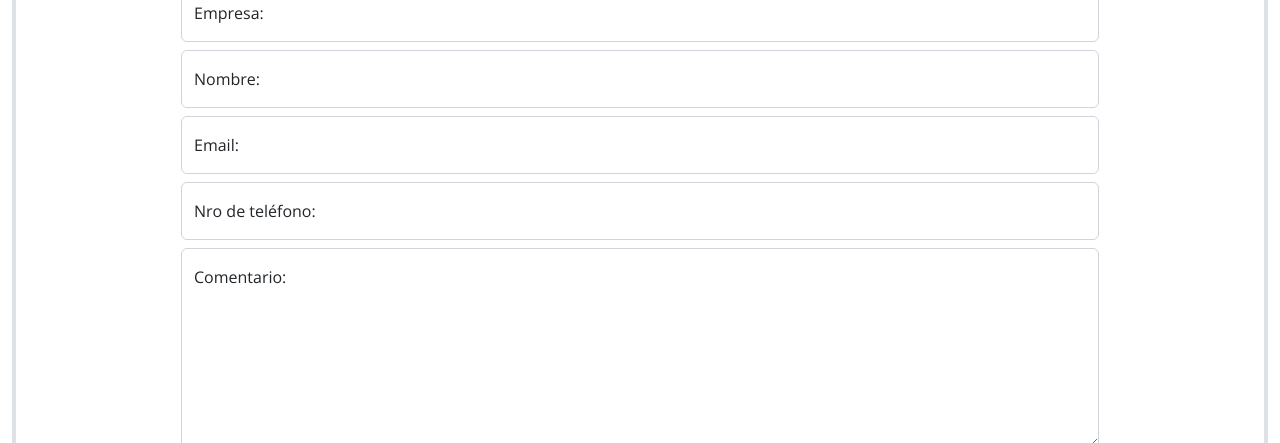
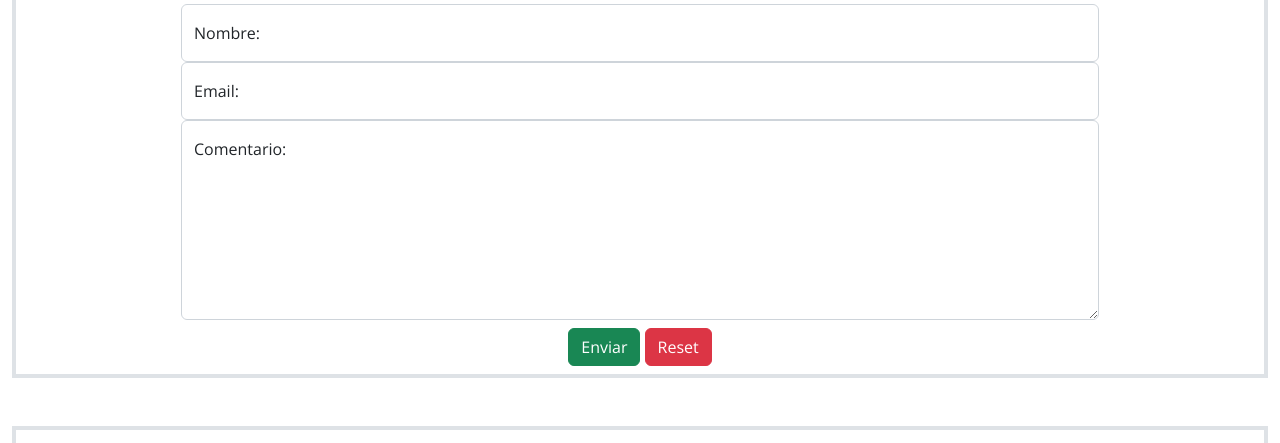
Before and after one commit to AlvaroRK/Medano-Ruiz-Kuschill, a website: page pages/contacto.html in a window 1280 px wide. Shown: the part 214-657 px from the top of the page. Drawn offline with nearby package versions, Linux system fonts and the light colour scheme.

Commit message:
1.6 cambios de la 3er entrega del proyecto final

```diff
--- a/pages/contacto.html
+++ b/pages/contacto.html
@@ -77,11 +77,6 @@
         <form action="" class="col container-xl col-12 border border-4 my-4 d-flex flex-column justify-content-between">
                 <h2 class="text-center my-4">Envíenos su consulta</h2>
 
-                <div class="form-floating w-75 m-auto ">
-                    <input type="text" class="form-control" id="floatingEmpresa" placeholder="Empresa:">
-                    <label for="floatingEmpresa">Empresa:</label>
-                  </div>  <!-- empresa -->
-
                 <div class="form-floating w-75 m-auto">
                     <input type="text" class="form-control" id="floatingName" placeholder="Nombre:">
                     <label for="floatingName">Nombre:</label>
@@ -93,15 +88,8 @@
                     <label for="floatingInput">Email:</label>
                 </div>  <!-- email -->
 
-
                 <div class="form-floating w-75 m-auto">
-                    <input type="tel" class="form-control" id="floatingPassword" placeholder="Password">
-                    <label for="floatingPassword">Nro de teléfono:</label>
-                </div>  <!-- teléfono -->
-
-
-                <div class="form-floating w-75 m-auto">
-                    <textarea class="form-control" placeholder="Leave a comment here" id="floatingTextarea2" style="height: 200px"></textarea>
+                    <textarea class="form-control t-area" placeholder="Leave a comment here" id="floatingTextarea2" style="height: 200px"></textarea>
                     <label for="floatingTextarea2">Comentario:</label>
                 </div>  <!-- texto -->
 
--- a/scss/layout/_footer.scss
+++ b/scss/layout/_footer.scss
@@ -1,7 +1,6 @@
 /* <-----Footer------> */
 
 .footer{
-    grid-area: footer;
     position: relative;
     width: 100%;
     height: 15vh;
--- a/scss/layout/_grid.scss
+++ /dev/null
@@ -1,10 +0,0 @@
-#grid{
-    display: grid;
-    grid-template-areas:
-    "header"
-    "main"
-    "footer";
-
-    grid-template-rows: 10vh 100% 0;
-    grid-template-columns: auto;
-}
--- a/scss/layout/_header.scss
+++ b/scss/layout/_header.scss
@@ -1,8 +1,7 @@
 /* -----HEADER----- */
 
 #inicio{
-    grid-area: header;
-
+    padding: 1em;
     background-image:$gradHeader ;
     display: flex;
     justify-content: space-around;
--- a/scss/main.scss
+++ b/scss/main.scss
@@ -1,12 +1,10 @@
 @import 'utilities/variables';
-@import 'utilities/functions';
 @import 'utilities/mixins';
 
 @import 'mediasQ/mediaQ';
 
 @import 'base/reset';
 
-@import 'layout/grid';
 @import 'layout/header';
 @import 'layout/footer';
 
@@ -22,7 +20,6 @@
 /* <-----Main-----> */
 
 .main{
-    grid-area: main;
     width: 100%;
     position: relative;
 
@@ -62,7 +59,7 @@
 
         button{
             display: block;
-            margin: 100px auto 0px auto;
+            margin: 80px auto;
             background-color: rgb(255, 100, 100);
             border: none;
             border-radius: 25px;
@@ -98,7 +95,7 @@
     display: flex;
     flex-direction: column;
     align-items: center;
-    height: 65vh;
+    height: 75.1vh;
 
     li{
         list-style: none;
--- a/scss/utilities/_mixins.scss
+++ b/scss/utilities/_mixins.scss
@@ -1,5 +1,5 @@
 @mixin flex( $dir, $wrap, $just, $aling) {
-    display-f: flex;
+    display: flex;
     flex-flow: $dir $wrap;
     justify-content: $just;
     align-items: $aling;
--- a/scss/views/_contact.scss
+++ b/scss/views/_contact.scss
@@ -23,3 +23,9 @@
         height: 100%;
     }
 }
+
+.t-area{
+    min-height: 100px;
+    max-height: 300px;
+    overflow: auto;
+}
```
Also changed, not shown: package.json (added, +26 -0 lines), pages/productos.html (+0 -18 lines), pages/servicios.html (+0 -3 lines), css/main.css, scss/utilities/_functions.scss (deleted), 2 other files.
